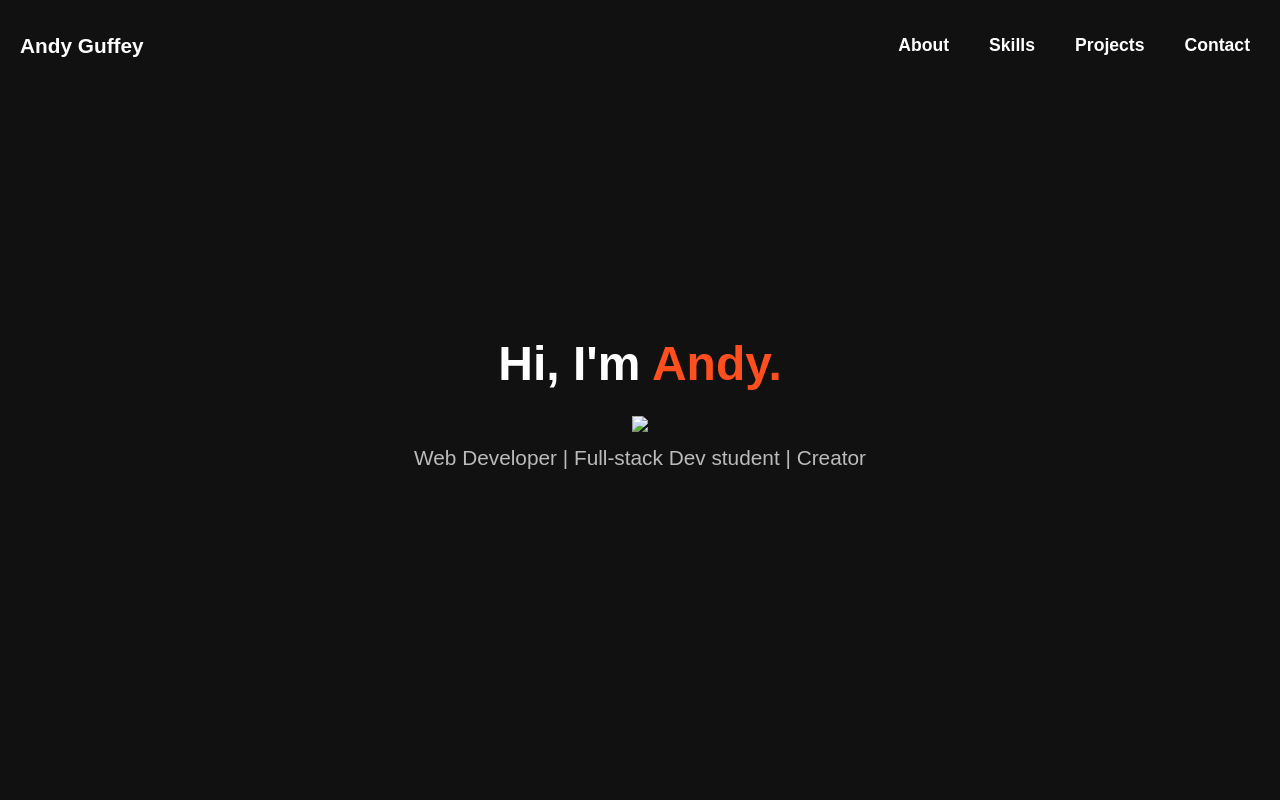
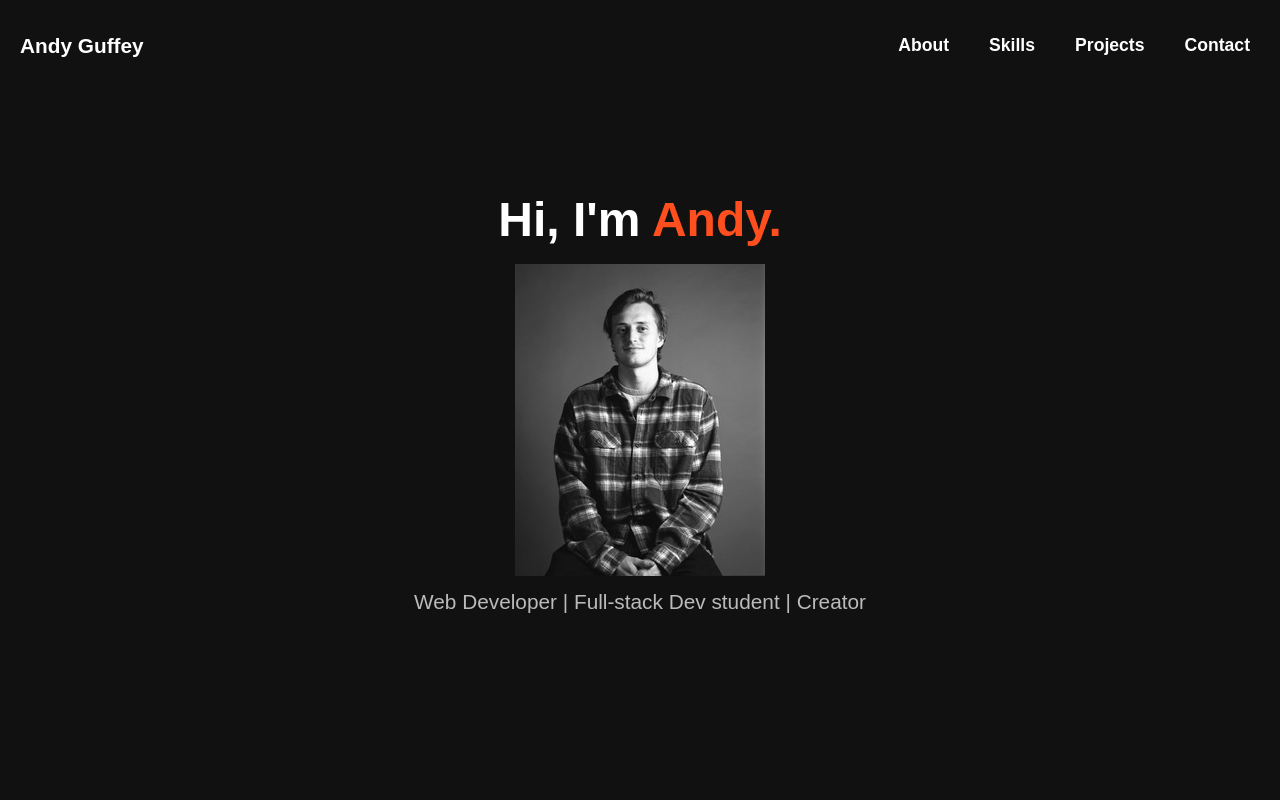
Before and after one commit to AJGuff/AG_CV, a plain HTML site: page index.html in a window 1280 px wide. Shown: the top 800 px of the page. Drawn offline with Linux system fonts and the light colour scheme.

Commit message:
Update index.html

```diff
--- a/index.html
+++ b/index.html
@@ -23,7 +23,7 @@
     <!-- Hero Section -->
     <header class="hero">
         <div class="hero-text">
-            <h1>Hi, I'm <span style="color:#FF4F1F">Andy.</span> </h1><span><p><img id="andy_jpg" class="andy-jpg" src="guff_04.jpg"> </p></span>
+            <h1>Hi, I'm <span style="color:#FF4F1F">Andy.</span> </h1><span><p><img id="andy_jpg" class="andy-jpg" src="images/guff_04.jpg"> </p></span>
             <p>Web Developer | Full-stack Dev student | Creator </p>
 
 
```
